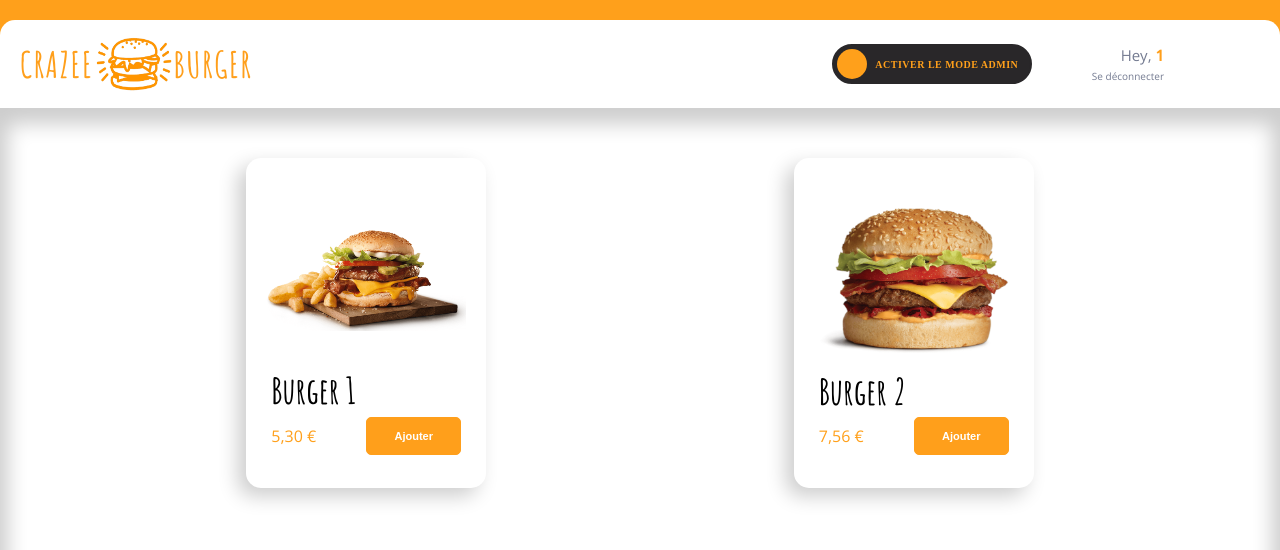
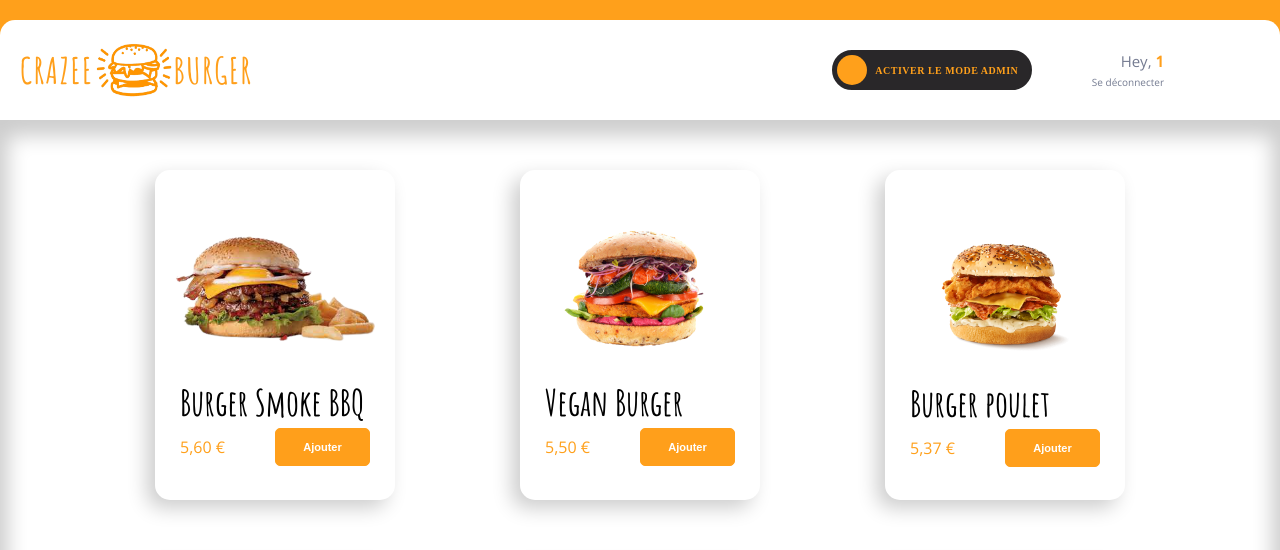
Before and after one commit to PFJB/crazee-burger, a React (Vite) app: page /order/1 in a window 1280 px wide. Shown: the top 550 px of the page. Built offline with nearby package versions, Linux system fonts and the light colour scheme; some icons are missing.

Commit message:
F08: ORDER > MAIN > refacto

```diff
--- a/src/Components/pages/Order-Page/Header/Header.jsx
+++ b/src/Components/pages/Order-Page/Header/Header.jsx
@@ -19,7 +19,7 @@ const OrderPagestyled = styled.nav`
     display: flex;
     justify-content: space-between;
     align-items: center;
-    height: 100px;
+    min-height: 100px;
     padding: 0px 70px 0px 20px;
     background-color: white;
     border-radius: ${theme.borderRadius.extraRound} ${theme.borderRadius.extraRound} 0 0;
--- a/src/Components/pages/Order-Page/Main/Main.jsx
+++ b/src/Components/pages/Order-Page/Main/Main.jsx
@@ -4,7 +4,6 @@ import { useContext } from "react";
 import EmptyMenu from "./emptyContent/EmptyMenu";
 import OrderContext from "../../../../context/OrderContext";
 import MenuContent from "./menuContent/MenuContent";
-
 
 export default function Main() {
 
@@ -15,15 +14,10 @@ export default function Main() {
 }
 
 const Mainstyled = styled.div`
-position: relative;
-
-height: 100%;
-width: 100%;
-background-color: white;
-box-shadow: 0px 8px 20px 8px #00000033 inset;
-border-radius: 0 0 ${theme.borderRadius.extraRound} ${theme.borderRadius.extraRound};
-
-
-
-
+  position: relative;
+  height: 100%;
+  overflow-y: scroll;
+  background-color: white;
+  box-shadow: 0px 8px 20px 8px #00000033 inset;
+  border-radius: 0 0 ${theme.borderRadius.extraRound} ${theme.borderRadius.extraRound};
 `;
--- a/src/Components/pages/Order-Page/Main/menuContent/MenuContent.jsx
+++ b/src/Components/pages/Order-Page/Main/menuContent/MenuContent.jsx
@@ -33,16 +33,9 @@ const MenuContentStyled = styled.div`
     display: grid;
     justify-items: center;
     align-items: center;
-    height: 100%;
     grid-template-columns: repeat(4, 1fr) ;
     grid-template-columns: repeat(auto-fit, minmax(300px, 1fr )) ;
     grid-template-rows: max-content;
     grid-row-gap: 60px;
     padding: 50px 92.5px;
-    overflow-y: scroll;
-
-    &::-webkit-scrollbar {
-      display: none;
-    }
-
 `;
--- a/src/Components/pages/Order-Page/OrderPage.jsx
+++ b/src/Components/pages/Order-Page/OrderPage.jsx
@@ -9,7 +9,7 @@ import AddContent from "./panelAdmin/panelContent/AddContent";
 import { fakeMenu1, fakeMenu2 } from "../../../assets/fakeData/fakeMenu";
 
 export default function OrderPage() {
-  const [menuData, setMenuData] = useState(fakeMenu1)
+  const [menuData, setMenuData] = useState(fakeMenu2)
   const [tabSelected , setTabSelected] = useState("add");
   const [contentPanel , SetcontentPanel] = useState(<AddContent />);
   const [IsAdminOn , setIsAdminOn] = useState(false);
--- a/src/Components/pages/Order-Page/PanelAdmin/PanelAdmin.jsx
+++ b/src/Components/pages/Order-Page/PanelAdmin/PanelAdmin.jsx
@@ -1,5 +1,4 @@
 import styled from "styled-components";
-import { theme } from "../../../../theme/theme.js";
 import { useContext } from "react";
 import OrderContext from "../../../../context/OrderContext.jsx";
 import ButtonArea from "./ButtonArea.jsx";
```
Also changed, not shown: src/Components/pages/Order-Page/PanelAdmin/panelContent/ContentArea.jsx (+1 -6 lines).
